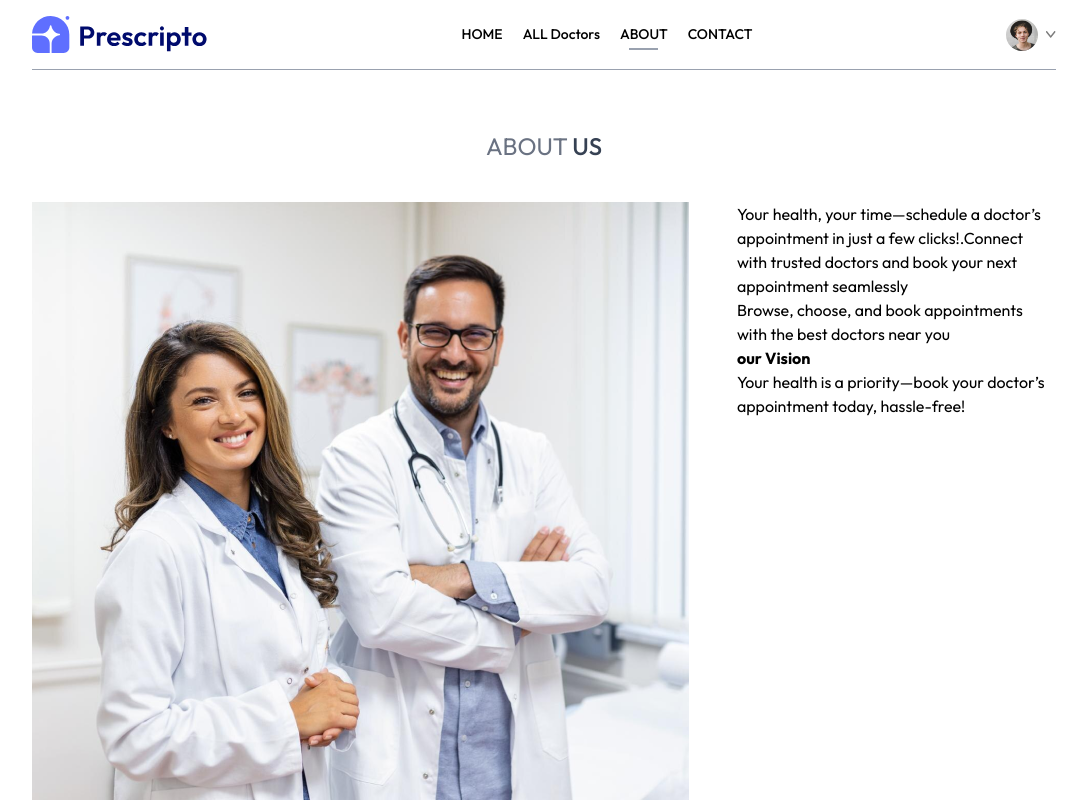
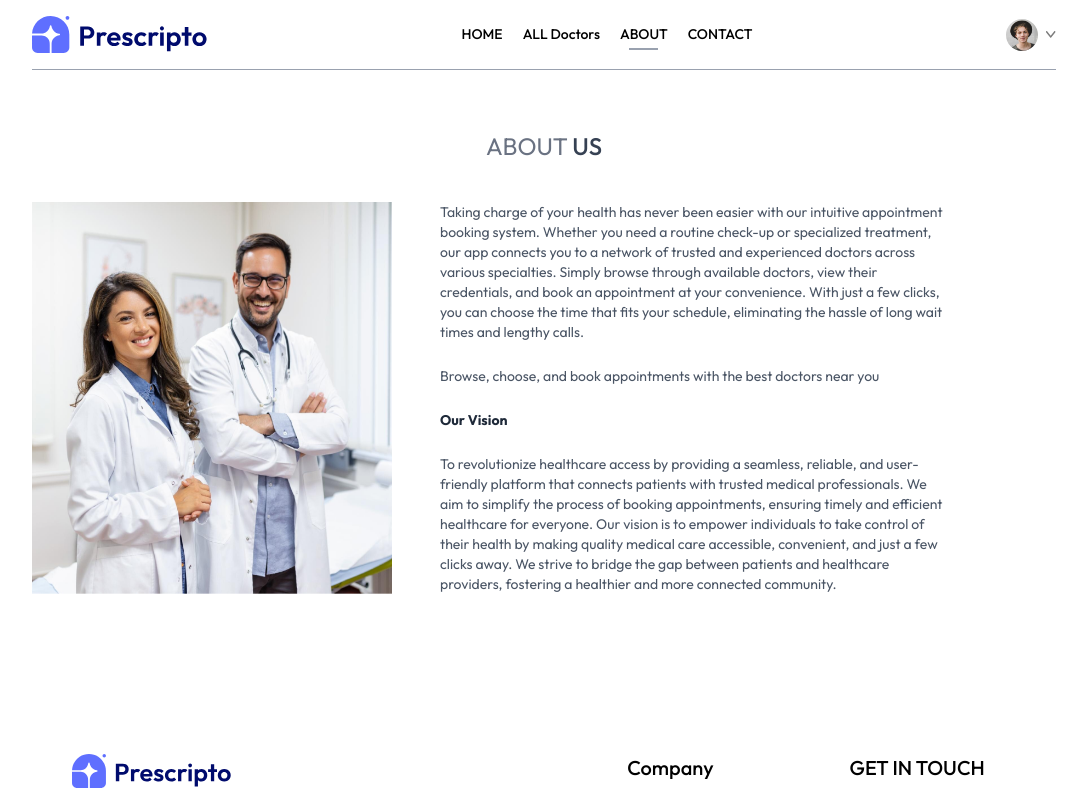
Before and after one commit to Anurag-Kuche/Prescript, a React (Vite) app: page /about in a window 1280 px wide. Shown: the top 800 px of the page, without its empty margins (96-1183 px from the left). Built offline with nearby package versions, Linux system fonts and the light colour scheme.

Commit message:
why choose us begins

```diff
--- a/src/pages/About.jsx
+++ b/src/pages/About.jsx
@@ -9,12 +9,12 @@ function About() {
       </div>
 
       <div className="my-10 flex flex-col md:flex-row gap-12">
-        <img src={assets.about_image} alt="" />
-        <div>
-          <p>Your health, your time—schedule a doctor’s appointment in just a few clicks!.Connect with trusted doctors and book your next appointment seamlessly</p>
+        <img className="w-full md:max-w-[360px]" src={assets.about_image} alt="" />
+        <div className="flex flex-col justify-center gap-6 md:w-2/4 text-sm text-gray-600">
+          <p>Taking charge of your health has never been easier with our intuitive appointment booking system. Whether you need a routine check-up or specialized treatment, our app connects you to a network of trusted and experienced doctors across various specialties. Simply browse through available doctors, view their credentials, and book an appointment at your convenience. With just a few clicks, you can choose the time that fits your schedule, eliminating the hassle of long wait times and lengthy calls.</p>
           <p>Browse, choose, and book appointments with the best doctors near you</p>
-          <b>our Vision</b>
-          <p>Your health is a priority—book your doctor’s appointment today, hassle-free!</p>
+          <b className="text-gray-800">Our Vision</b>
+          <p>To revolutionize healthcare access by providing a seamless, reliable, and user-friendly platform that connects patients with trusted medical professionals. We aim to simplify the process of booking appointments, ensuring timely and efficient healthcare for everyone. Our vision is to empower individuals to take control of their health by making quality medical care accessible, convenient, and just a few clicks away. We strive to bridge the gap between patients and healthcare providers, fostering a healthier and more connected community.</p>
         </div>
       </div>
     </div>
```
